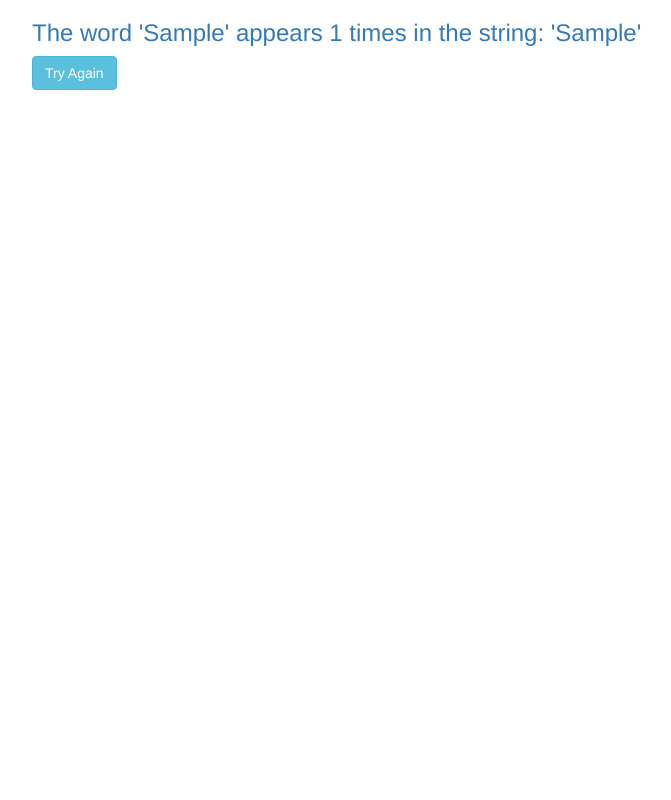
After one commit to CaseyH33/Count-Repeats, a PHP site: template views/results.html.twig in a window 1280 px wide. The commit adds this page. Shown: the whole page, without its empty margins (38-709 px from the left). Run offline with PHP 8.4, Linux system fonts and the light colour scheme; the template is opened without the code that fills it: most values are stand-ins (such as "Sample title", 1, 10 or a date in 2020); some libraries are stand-ins or nearby versions.

Commit message:
Add results.html.twig

```diff
--- /dev/null
+++ b/views/results.html.twig
@@ -0,0 +1,12 @@
+<html>
+    <head>
+        <link rel="stylesheet" href="https://maxcdn.bootstrapcdn.com/bootstrap/3.3.1/css/bootstrap.min.css">
+        <title>Repeat Word Counter</title>
+    </head>
+    <body>
+        <div class="container">
+            <h3 class="text-primary">The word '{{ input_word }}' appears {{ count }} times in the string: '{{ input_string }}'</h3>
+            <a href="/"><button type="submit" class="btn btn-info">Try Again</button></a>
+        </div>
+    </body>
+</html>
```
Also changed, not shown: views/input_form.html.twig (indentation only).
